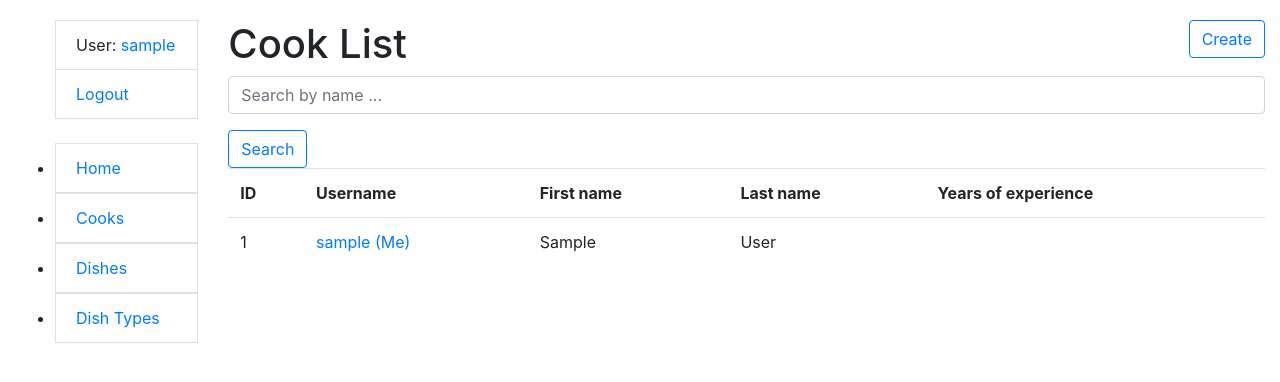
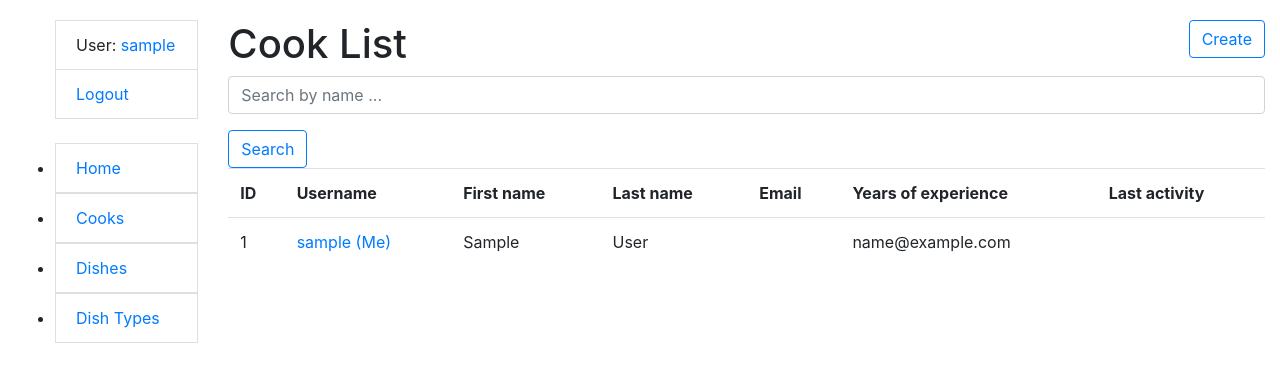
Before and after one commit to Anatolii-Poznyak/this_is_kitchen, a Django app: page /cooks/ in a window 1280 px wide. Shown: the top 382 px of the page. Run offline with Django 4.2, Linux system fonts and the light colour scheme; the visitor is signed in with stand-in values (Sample User, id 1); data comes from the database, SQL or seed files in the repository; some libraries are stand-ins or nearby versions.

Commit message:
Add email and last_login to cook templates

```diff
--- a/templates/kitchen/cook_detail.html
+++ b/templates/kitchen/cook_detail.html
@@ -14,6 +14,7 @@
 
   <p><strong>First name:</strong> {{ cook.first_name }}</p>
   <p><strong>Last name:</strong> {{ cook.last_name }}</p>
+  <p><strong>Email:</strong> {{ cook.email }}</p>
   <p><strong>Years of experience:</strong> {{ cook.years_of_experience }}</p>
   <p><strong>Is staff:</strong> {{ cook.is_staff }}</p>
 
--- a/templates/kitchen/cook_list.html
+++ b/templates/kitchen/cook_list.html
@@ -21,7 +21,9 @@
         <th>Username</th>
         <th>First name</th>
         <th>Last name</th>
+        <th>Email</th>
         <th>Years of experience</th>
+        <th>Last activity</th>
       </tr>
     {% for cook in cook_list %}
       <tr>
@@ -30,6 +32,8 @@
         <td>{{ cook.first_name }}</td>
         <td>{{ cook.last_name }}</td>
         <td>{{ cook.years_of_experience|default_if_none:"" }}</td>
+        <td>{{ cook.email }}</td>
+        <td>{{ cook.last_login|default_if_none:"" }}</td>
       </tr>
     {% endfor %}
 
```
